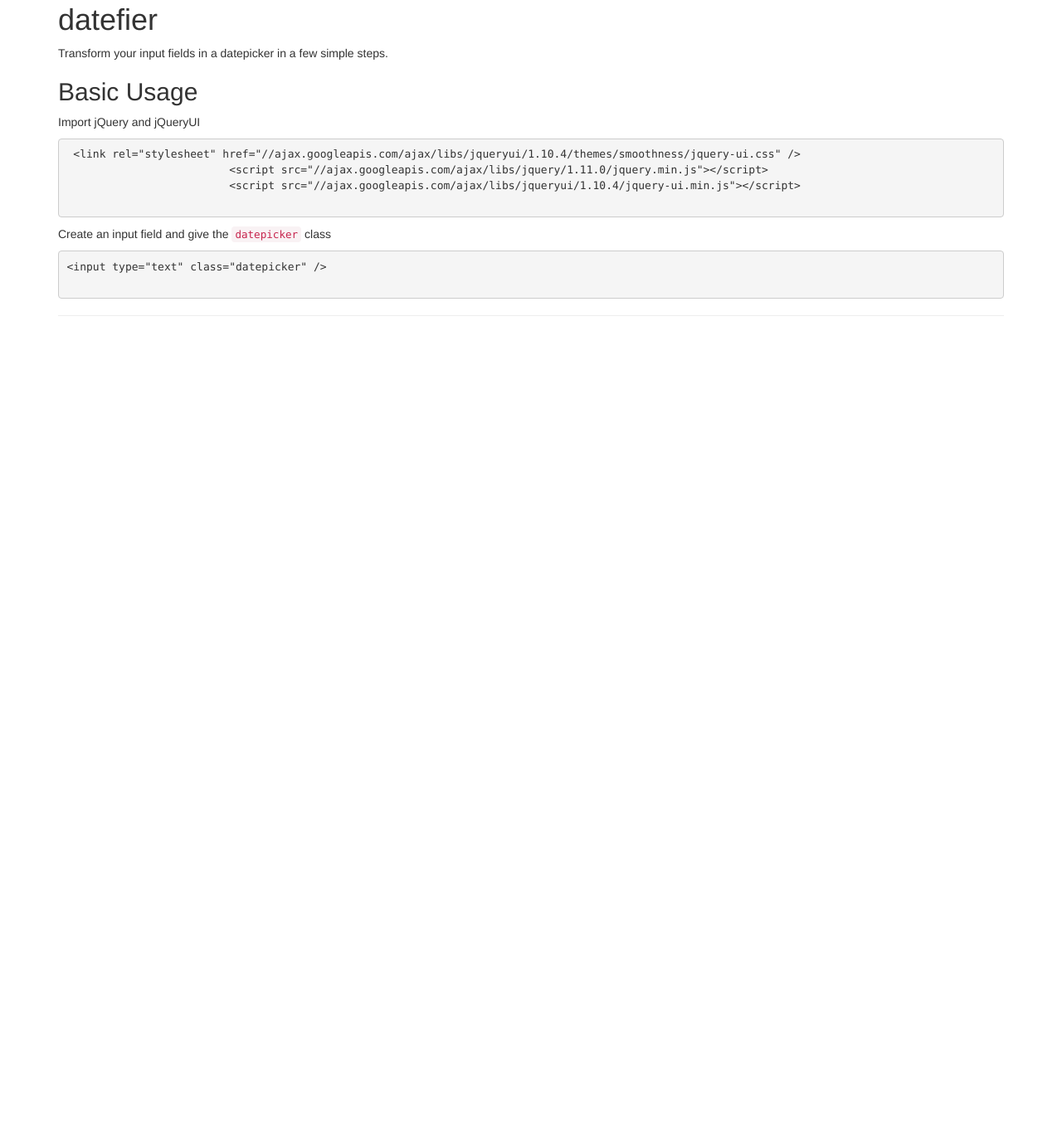
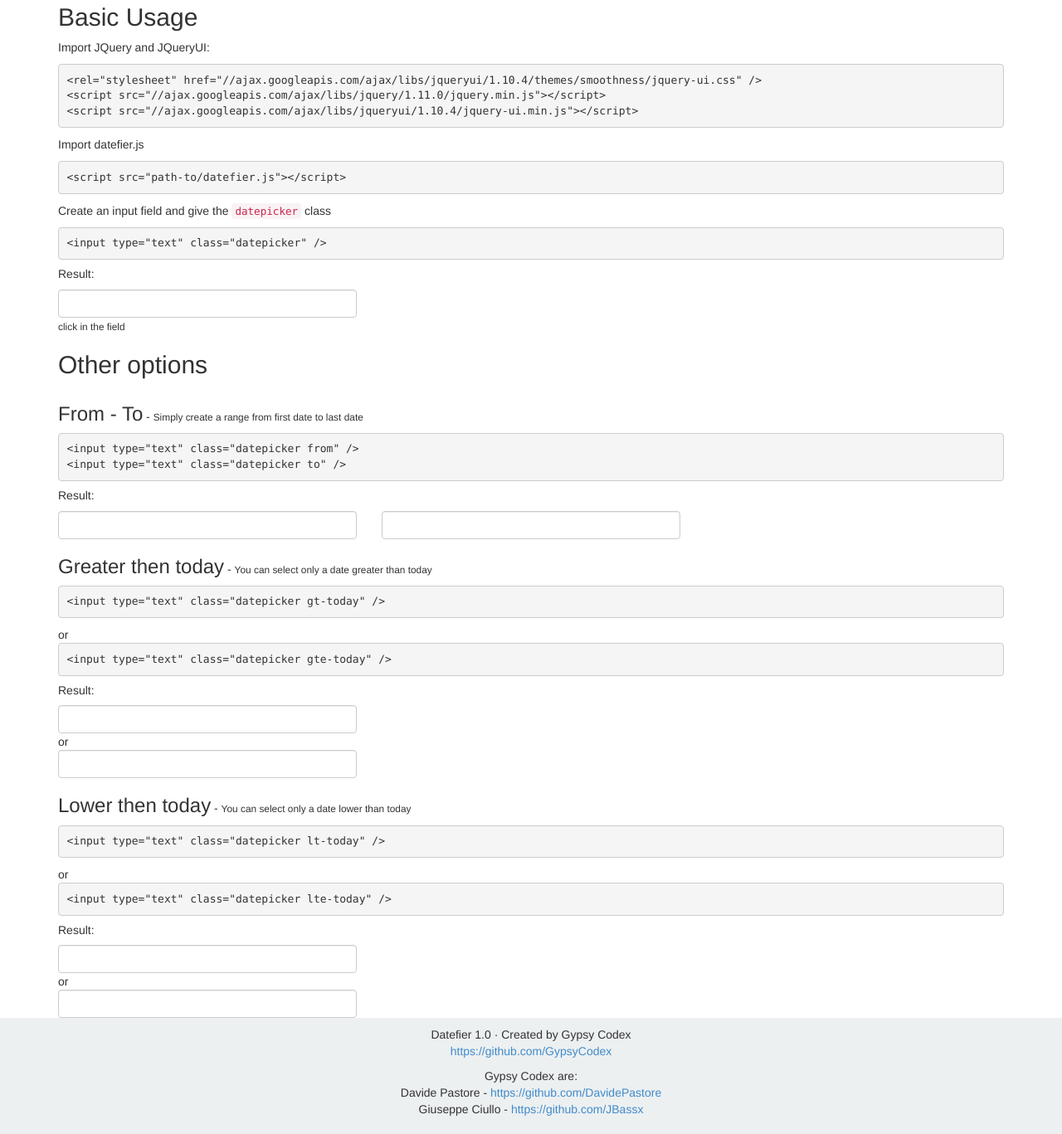
Before and after one commit to GypsyCodex/Datefier, a plain HTML site: page index.html in a window 1280 px wide. Shown: the part 274-1641 px from the top of the page at 83% size. Before the commit the page ends 800 px from the top, so only its background shows below. Drawn offline with nearby package versions, Linux system fonts and the light colour scheme.

Commit message:
update index.html

```diff
--- a/index.html
+++ b/index.html
@@ -7,7 +7,7 @@
     <title>Datefier</title>
 
     <!-- JQueryUI core CSS -->
-    <link rel="stylesheet" href="//ajax.googleapis.com/ajax/libs/jqueryui/1.10.4/themes/smoothness/jquery-ui.css" />
+    <link rel="stylesheet" href="https://ajax.googleapis.com/ajax/libs/jqueryui/1.10.4/themes/smoothness/jquery-ui.css" />
     <!-- Bootstrap core CSS -->
     <link href="assets/css/bootstrap.min.css" rel="stylesheet">
 
@@ -23,7 +23,6 @@
 </head>
 
 <body>
-
     <div class="navbar navbar-inverse navbar-fixed-top" role="navigation">
     	<div class="container">
         	<div class="navbar-header">
@@ -36,7 +35,10 @@
 		        <a class="navbar-brand" href="#">Datefier</a>
 		    </div>
 	        <div class="navbar-collapse collapse">
-
+        		<ul class="nav navbar-nav navbar-right">
+		            <li><a href="#basic-usage">Basic usage</a></li>
+		          	<li><a href="#classes">Other options</a></li>
+		        </ul>
         	</div><!--/.navbar-collapse -->
       	</div>
     </div>
@@ -50,39 +52,91 @@
     </div>
 
     <div class="container">
-    	<article class="markdown-body entry-content" itemprop="mainContentOfPage"><h1>
-			<a name="user-content-datefier" class="anchor" href="#datefier"><span class="octicon octicon-link"></span></a>datefier</h1>
-
-			<p>Transform your input fields in a datepicker in a few simple steps.</p>
-
-			<h2>
-			<a name="user-content-basic-usage" class="anchor" href="#basic-usage"><span class="octicon octicon-link"></span></a>Basic Usage</h2>
-
-			<p>Import jQuery and jQueryUI</p>
-
-			<div class="highlight highlight-html"><pre> <span class="nt">&lt;link</span> <span class="na">rel=</span><span class="s">"stylesheet"</span> <span class="na">href=</span><span class="s">"//ajax.googleapis.com/ajax/libs/jqueryui/1.10.4/themes/smoothness/jquery-ui.css"</span> <span class="nt">/&gt;</span>
-			 <span class="nt">&lt;script </span><span class="na">src=</span><span class="s">"//ajax.googleapis.com/ajax/libs/jquery/1.11.0/jquery.min.js"</span><span class="nt">&gt;&lt;/script&gt;</span>
-			 <span class="nt">&lt;script </span><span class="na">src=</span><span class="s">"//ajax.googleapis.com/ajax/libs/jqueryui/1.10.4/jquery-ui.min.js"</span><span class="nt">&gt;&lt;/script&gt;</span>
-			</pre></div>
-
-			<p>Create an input field and give the <code>datepicker</code> class</p>
-
-			<div class="highlight highlight-html"><pre><span class="nt">&lt;input</span> <span class="na">type=</span><span class="s">"text"</span> <span class="na">class=</span><span class="s">"datepicker"</span> <span class="nt">/&gt;</span>
-			</pre></div>
-		</article>
-    	<hr>
-
-      <footer>
-        <p></p>
+    	<section id="basic-usage">
+    		<h2>Basic Usage</h2>
+    		<p>
+    			Import JQuery and JQueryUI:<br/>
+    			<pre>&lt;rel="stylesheet" href="//ajax.googleapis.com/ajax/libs/jqueryui/1.10.4/themes/smoothness/jquery-ui.css" /&gt;<br/>&lt;script src="//ajax.googleapis.com/ajax/libs/jquery/1.11.0/jquery.min.js"&gt;&lt;/script&gt;<br/>&lt;script src="//ajax.googleapis.com/ajax/libs/jqueryui/1.10.4/jquery-ui.min.js"&gt;&lt;/script&gt;</pre>
+    		</p>
+    		<p>
+    			Import datefier.js
+    			<pre>&lt;script src="path-to/datefier.js"&gt;&lt;/script&gt;</pre>
+    		</p>
+    		<p>
+    			Create an input field and give the <code>datepicker</code> class
+    			<pre>&lt;input type="text" class="datepicker" /&gt;</pre>
+    			<h5>Result:</h5>
+    			<div class="row">
+	    			<div class="col-sm-4">
+	    				<input type="text" class="form-control datepicker" />
+	    			</div>
+	    		</div>
+    			<small>click in the field</small>
+    		</p>
+    	</section>
+    	<section id="classes">
+	    	<h2>Other options</h2>
+	    	<h3 style="display:inline-block">From - To</h3> - <small>Simply create a range from first date to last date</small>
+			<pre>&lt;input type="text" class="datepicker from" /&gt;<br/>&lt;input type="text" class="datepicker to" /&gt;</pre>
+			<h5>Result:</h5>
+			<div class="row">
+				<div class="col-sm-4">
+					<input type="text" class="form-control datepicker from" />
+				</div>
+				<div class="col-sm-4">
+					<input type="text" class="form-control datepicker to" />
+				</div>
+			</div>
+    		<h3 style="display:inline-block">Greater then today</h3> - <small>You can select only a date greater than today</small>
+    		<pre>&lt;input type="text" class="datepicker gt-today" /&gt;</pre>
+    		or
+    		<pre>&lt;input type="text" class="datepicker gte-today" /&gt;</pre>
+    		<h5>Result:</h5>
+    		<div class="row">
+    			<div class="col-sm-4">
+    				<input type="text" class="form-control datepicker gt-today" />
+    			</div>
+    		</div>
+    		or
+    		<div class="row">
+    			<div class="col-sm-4">
+    				<input type="text" class="form-control datepicker gte-today" />
+    			</div>
+    		</div>
+    		<h3 style="display:inline-block">Lower then today</h3> - <small>You can select only a date lower than today</small>
+    		<pre>&lt;input type="text" class="datepicker lt-today" /&gt;</pre>
+    		or
+    		<pre>&lt;input type="text" class="datepicker lte-today" /&gt;</pre>
+    		<h5>Result:</h5>
+    		<div class="row">
+    			<div class="col-sm-4">
+    				<input type="text" class="form-control datepicker lw-today" />
+    			</div>
+    		</div>
+    		or
+    		<div class="row">
+    			<div class="col-sm-4">
+    				<input type="text" class="form-control datepicker lwe-today" />
+    			</div>
+    		</div>
+    	</section>
+    </div> <!-- /container -->
+    <footer style="background-color:#ecf0f1;margin-bottom:-10px">
+    	<div style="text-align:center;padding:10px">
+    		<p>Datefier 1.0 · Created by Gypsy Codex <br/> <a href="https://github.com/GypsyCodex" target="_blank">https://github.com/GypsyCodex</a></p>
+    		<p>
+    			Gypsy Codex are:<br/>
+    			Davide Pastore - <a href="https://github.com/DavidePastore" target="_blank">https://github.com/DavidePastore</a><br/>
+    			Giuseppe Ciullo - <a href="https://github.com/JBassx" target="_blank">https://github.com/JBassx</a><br/>
+    		</p>
+    	</div>
   	</footer>
-    </div> <!-- /container -->
-
-
    	<!-- Bootstrap core JavaScript
     ================================================== -->
     <!-- Placed at the end of the document so the pages load faster -->
     <script src="https://ajax.googleapis.com/ajax/libs/jquery/1.11.0/jquery.min.js"></script>
     <script src="https://ajax.googleapis.com/ajax/libs/jqueryui/1.10.4/jquery-ui.min.js"></script>
     <script src="assets/js/bootstrap.min.js"></script>
+    <script src="datefier.min.js"></script>
 </body>
 </html>
```
Lines whose indentation alone changed are shown as unchanged.
